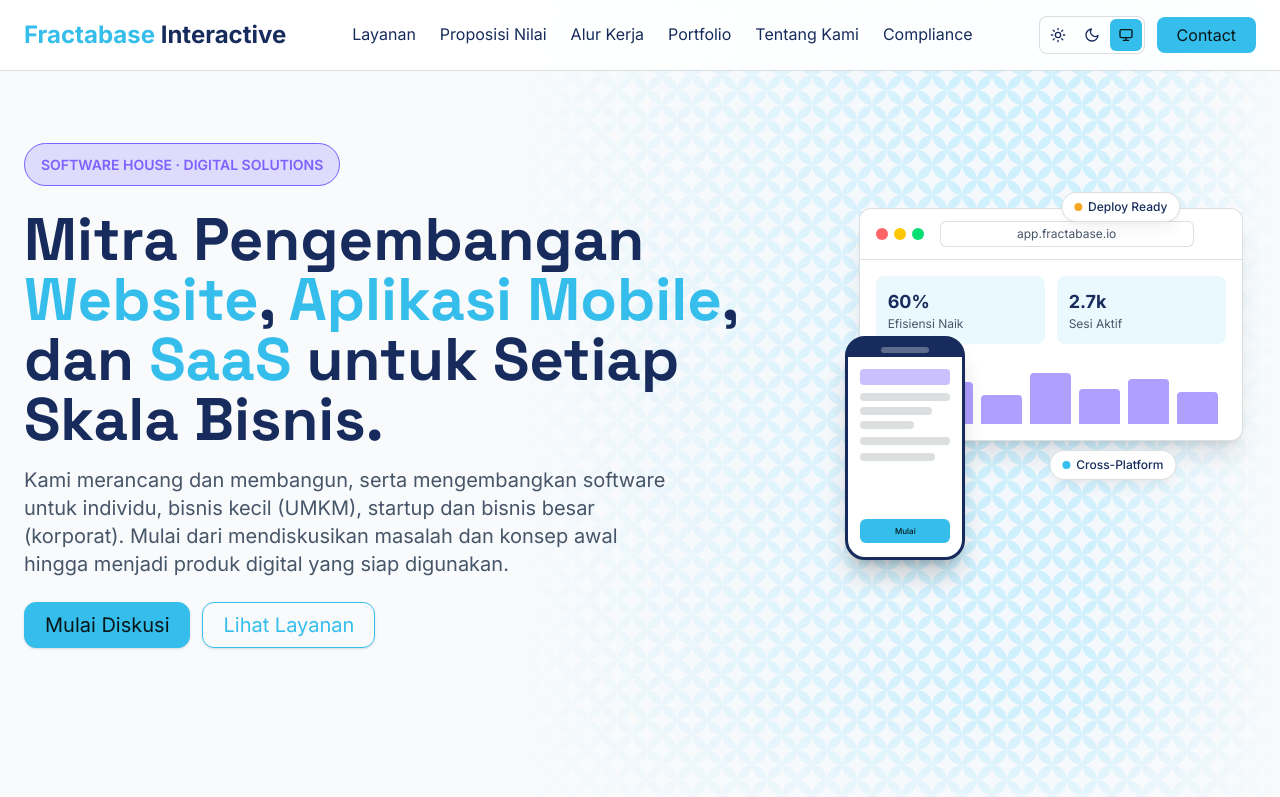
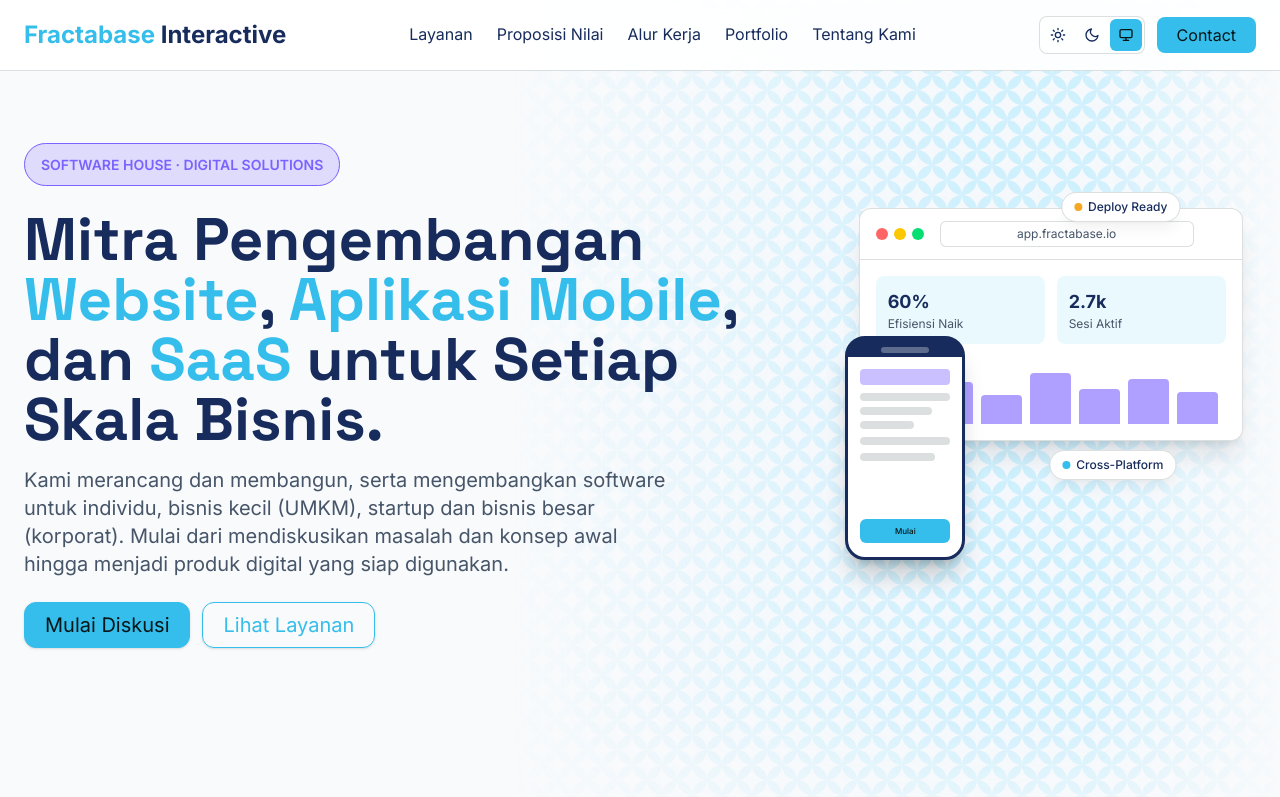
Before and after one commit to fractabase/company-profile, a React (Vite) app: page / in a window 1280 px wide. Shown: the top 797 px of the page. Built offline with nearby package versions, Linux system fonts and the light colour scheme.

Commit message:
refactor(navbar): remove compliance link from navigation
Description:
Removed the Compliance link from the Navbar to simplify the navigation structure and keep the available menu items aligned with the current page organization.

```diff
--- a/src/components/layouts/navbar/Navbar.jsx
+++ b/src/components/layouts/navbar/Navbar.jsx
@@ -9,7 +9,6 @@ const NAV_LINKS = [
   { href: "/#WorkProcess", label: "Alur Kerja", isRoute: false },
   { href: "/#Portfolio", label: "Portfolio", isRoute: false },
   { href: "/about-us", label: "Tentang Kami", isRoute: true },
-  { href: "/compliance", label: "Compliance", isRoute: true },
 ];
 
 export default function Navbar() {
```
